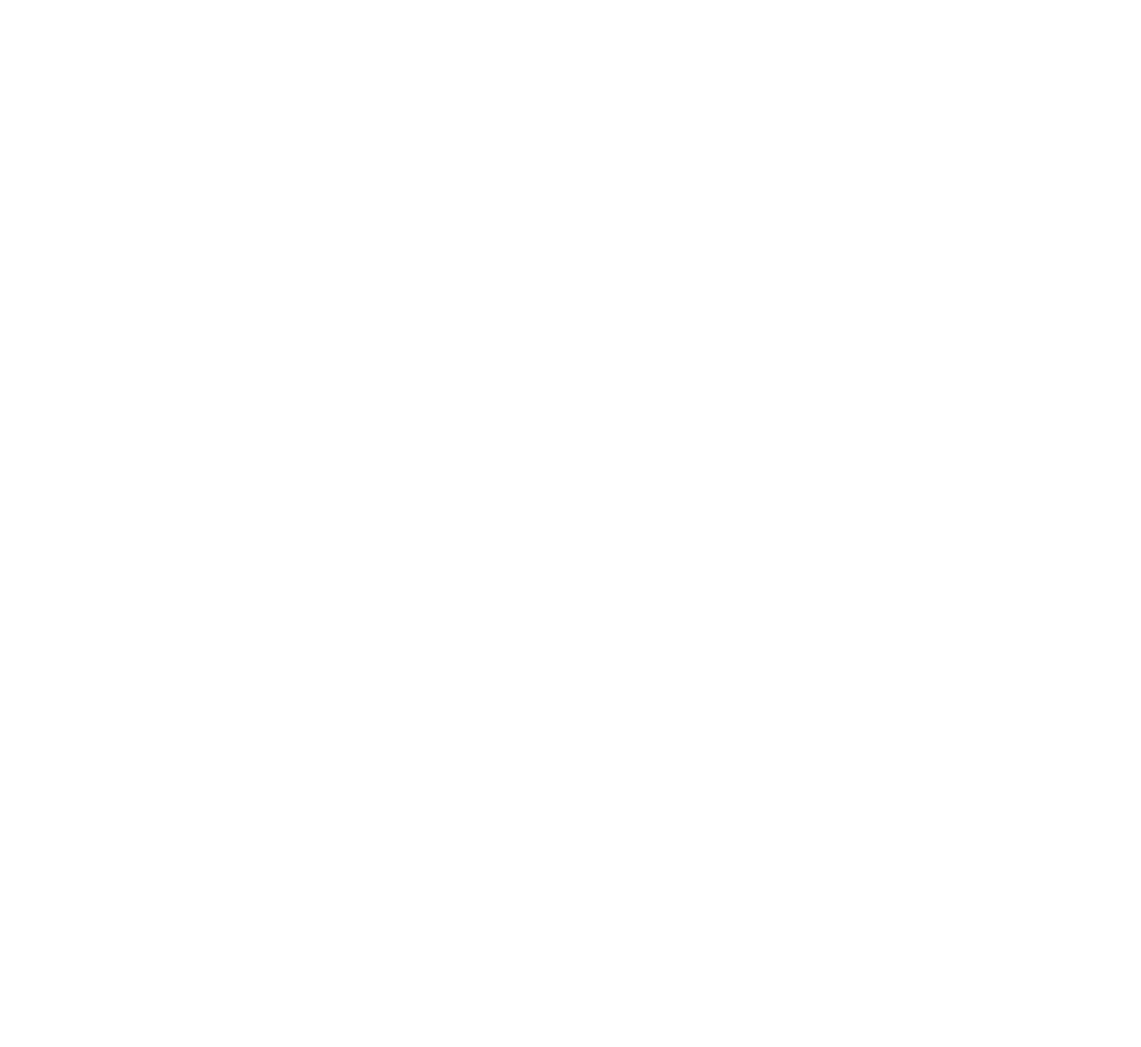
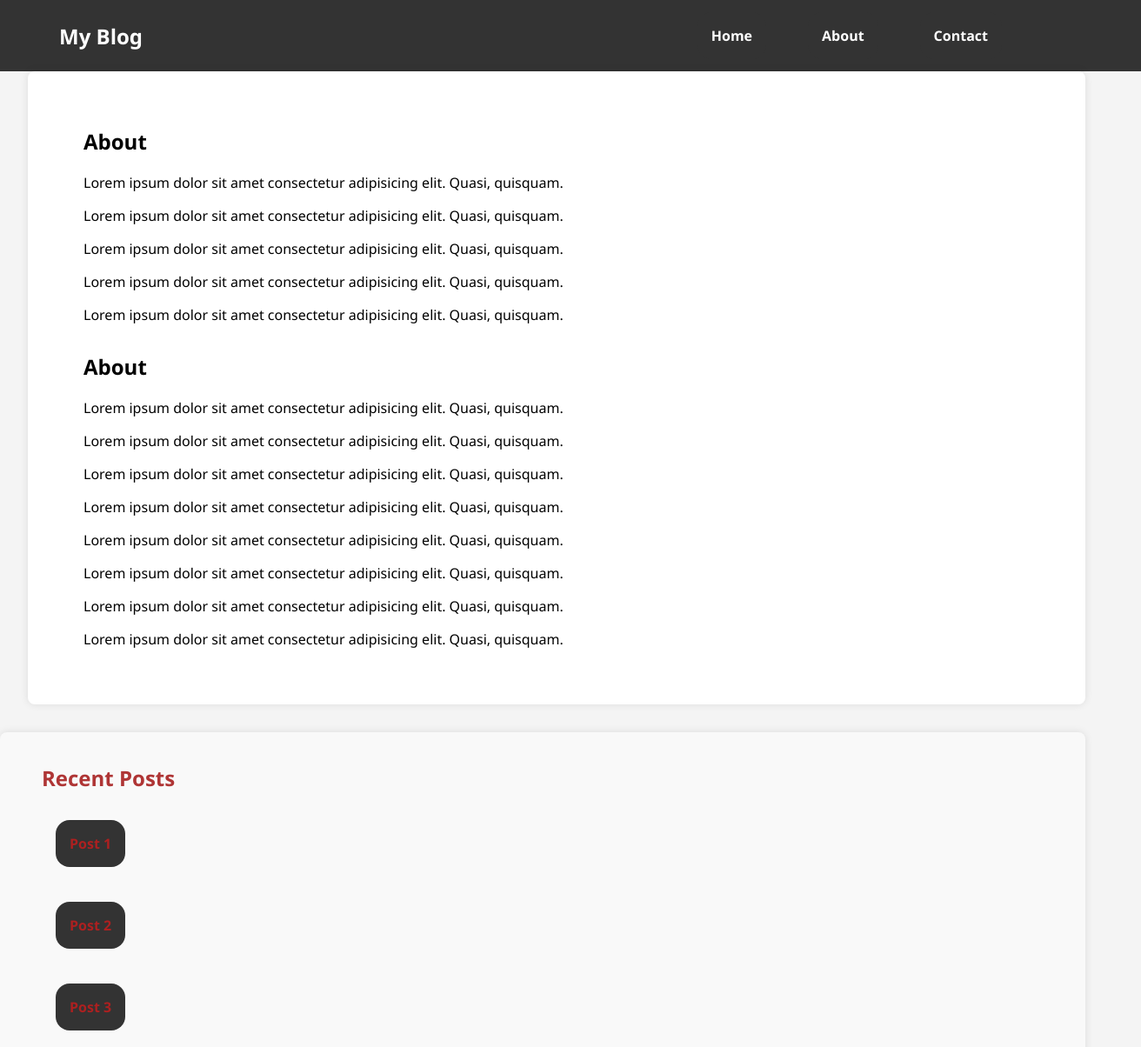
Before and after one commit to mahamudul404/simple-blog, a plain HTML site: page about.html in a window 1280 px wide. Shown: the top 1204 px of the page at 87% size, 1312 px wide, since content can reach past the window. Before the commit the page ends 800 px from the top, so only its background shows below. Drawn offline with Linux system fonts and the light colour scheme.

Commit message:
about page create

```diff
--- a/about.html
+++ b/about.html
@@ -0,0 +1,95 @@
+<!DOCTYPE html>
+<html lang="en">
+  <head>
+    <meta charset="UTF-8" />
+    <meta name="viewport" content="width=device-width, initial-scale=1.0" />
+    <title>About</title>
+    <link rel="stylesheet" href="style.css" />
+  </head>
+  <body>
+    <header>
+      <nav class="navbar">
+        <h1>My Blog</h1>
+        <ul class="nav-links">
+          <li><a href="/index.html">Home</a></li>
+          <li><a href="/about.html">About</a></li>
+          <li><a href="/contact.html">Contact</a></li>
+        </ul>
+      </nav>
+    </header>
+
+    <main class="main-content">
+      <section class="about-section">
+        <h2>About</h2>
+        <p>
+          Lorem ipsum dolor sit amet consectetur adipisicing elit. Quasi,
+          quisquam.
+        </p>
+        <p>
+          Lorem ipsum dolor sit amet consectetur adipisicing elit. Quasi,
+          quisquam.
+        </p>
+        <p>
+          Lorem ipsum dolor sit amet consectetur adipisicing elit. Quasi,
+          quisquam.
+        </p>
+        <p>
+          Lorem ipsum dolor sit amet consectetur adipisicing elit. Quasi,
+          quisquam.
+        </p>
+        <p>
+          Lorem ipsum dolor sit amet consectetur adipisicing elit. Quasi,
+          quisquam.
+        </p>
+      </section>
+      <section class="about-section">
+        <h2>About</h2>
+        <p>
+          Lorem ipsum dolor sit amet consectetur adipisicing elit. Quasi,
+          quisquam.
+        </p>
+        <p>
+          Lorem ipsum dolor sit amet consectetur adipisicing elit. Quasi,
+          quisquam.
+        </p>
+        <p>
+          Lorem ipsum dolor sit amet consectetur adipisicing elit. Quasi,
+          quisquam.
+        </p>
+        <p>
+          Lorem ipsum dolor sit amet consectetur adipisicing elit. Quasi,
+          quisquam.
+        </p>
+        <p>
+          Lorem ipsum dolor sit amet consectetur adipisicing elit. Quasi,
+          quisquam.
+        </p>
+        <p>
+          Lorem ipsum dolor sit amet consectetur adipisicing elit. Quasi,
+          quisquam.
+        </p>
+        <p>
+          Lorem ipsum dolor sit amet consectetur adipisicing elit. Quasi,
+          quisquam.
+        </p>
+        <p>
+          Lorem ipsum dolor sit amet consectetur adipisicing elit. Quasi,
+          quisquam.
+        </p>
+      </section>
+    </main>
+
+    <aside class="sidebar">
+      <h2>Recent Posts</h2>
+      <ul class="sidebar-links">
+        <li><a href="#">Post 1</a></li>
+        <li><a href="#">Post 2</a></li>
+        <li><a href="#">Post 3</a></li>
+      </ul>
+    </aside>
+
+    <footer class="footer">
+      <p>&copy; 2024 My Blog. All rights reserved.</p>
+    </footer>
+  </body>
+</html>
--- a/style.css
+++ b/style.css
@@ -25,6 +25,10 @@ header {
   padding: 0 20px;
   /* position: fixed; */
   top: 0;
+  margin-left: 2rem;
+  margin-right: 2rem;
+  /* small size navbar hight */
+  height: 50px;
 }
 
 .nav-links {
@@ -101,14 +105,19 @@ header {
 }
 
 .sidebar h2 {
-  color: #333;
+  color: #af3535;
   margin-bottom: 0.5rem;
   font-size: 1.5rem;
+  margin-left: 2rem;
+  margin-right: 2rem;
 }
 
 .sidebar-links {
   list-style: none;
   padding: 0;
+  margin-left: 2rem;
+  margin-right: 2rem;
+  color: #661f1f;
 }
 
 .sidebar-links li {
@@ -117,7 +126,7 @@ header {
 
 .sidebar-links a {
   text-decoration: none;
-  color: #333;
+  color: #ad2020;
 }
 
 .footer {
@@ -150,6 +159,13 @@ a{
 a:hover{
   background-color: #fff;
   color: #333;
+}
+
+.about-section{
+  margin-left: 2rem;
+  margin-right: 2rem;
+  margin-top: 2rem;
+  margin-bottom: 2rem;
 }
 
 
@@ -186,6 +202,9 @@ a:hover{
   }
   .navbar {
     flex-direction: column;
+    align-items: center;
+    justify-content: center;
+    padding: 1rem;
   }
   .nav-links {
     flex-direction: column;
@@ -193,4 +212,33 @@ a:hover{
   .footer {
     position: relative;
   }
+  .navbar{
+    height: 100px;
+  }
+  .nav-links{
+    margin-top: 1rem;
+  }
+  .nav-links a{
+    margin-top: 1rem;
+  }
+  .main-content{
+    margin-left: 1rem;
+    margin-right: 1rem;
+  }
+  .post{
+    margin-left: 1rem;
+    margin-right: 1rem;
+  }
+  .sidebar{
+    margin-right: 1rem;
+  }
+  .sidebar h2{
+    margin-left: 1rem;
+  }
+  .sidebar-links{
+    margin-left: 1rem;
+  }
+  .footer{
+    position: relative;
+  }
 }
```
Also changed, not shown: contact.html (+4 -0 lines).
